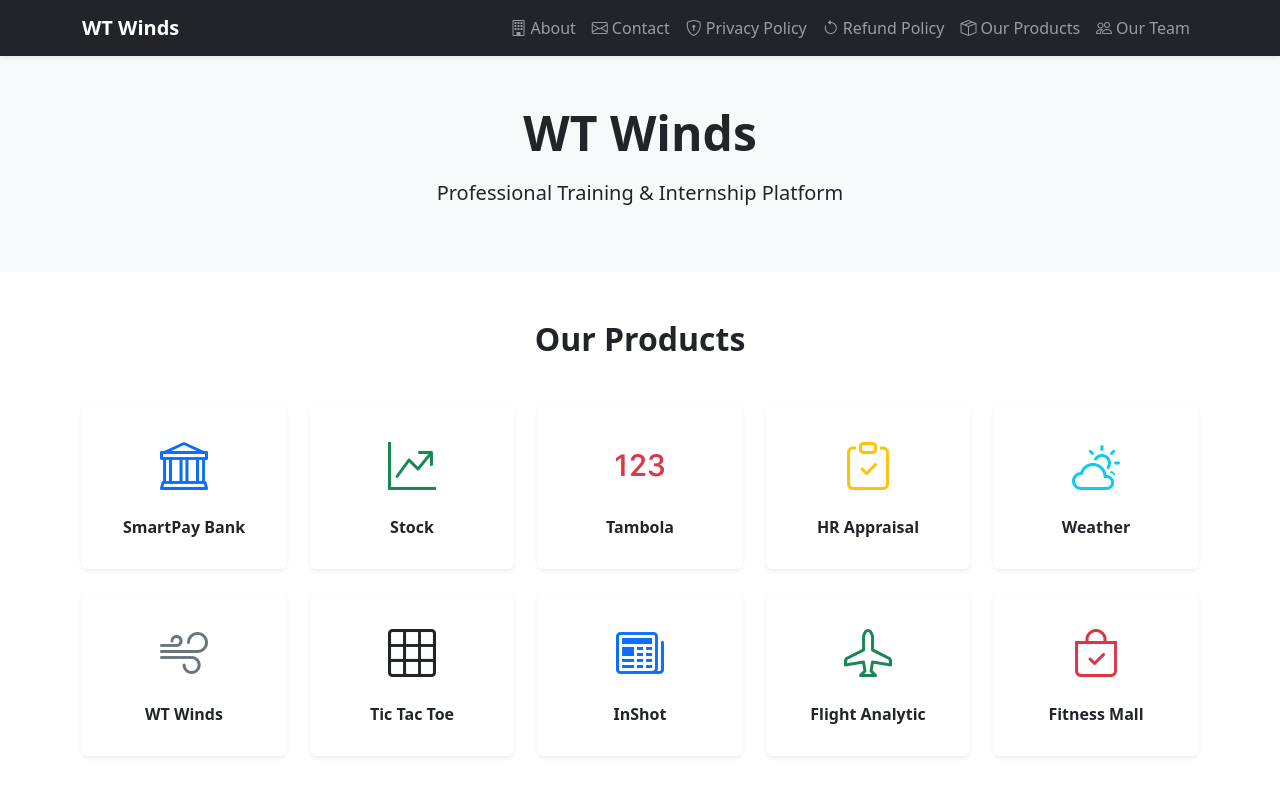
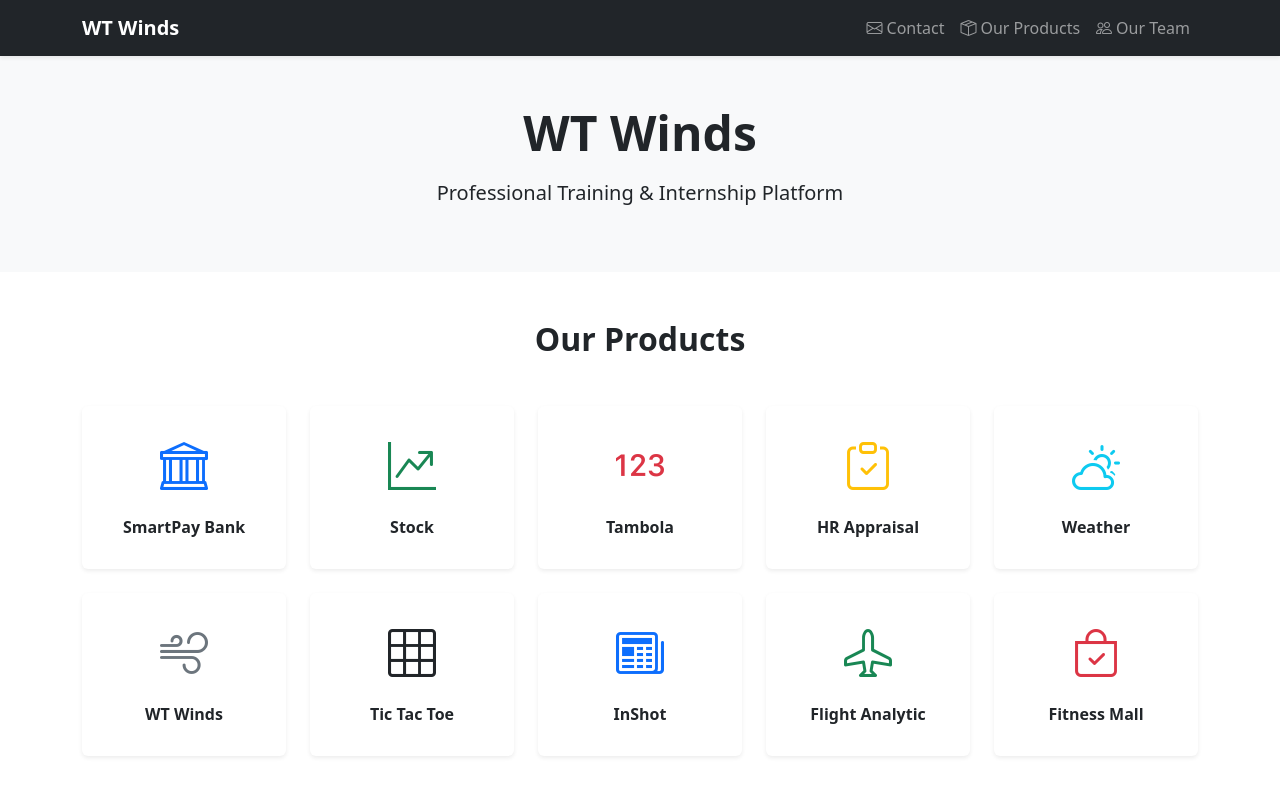
Before and after one commit to wtwinds/Wtwinds-website, a React (Create React App) app: page / in a window 1280 px wide. Shown: the top 796 px of the page. Built offline with nearby package versions, Linux system fonts and the light colour scheme.

Commit message:
navbar.js commit

```diff
--- a/src/components/Navbar.js
+++ b/src/components/Navbar.js
@@ -9,32 +9,10 @@ export default function Navbar() {
         </NavLink>
 
         <ul className="navbar-nav ms-auto">
-
-          <li className="nav-item">
-            <NavLink className="nav-link" to="/about">
-              <i className="bi bi-building me-1"></i>
-              About
-            </NavLink>
-          </li>
-
           <li className="nav-item">
             <NavLink className="nav-link" to="/contact">
               <i className="bi bi-envelope me-1"></i>
               Contact
-            </NavLink>
-          </li>
-
-          <li className="nav-item">
-            <NavLink className="nav-link" to="/privacy-policy">
-              <i className="bi bi-shield-lock me-1"></i>
-              Privacy Policy
-            </NavLink>
-          </li>
-
-          <li className="nav-item">
-            <NavLink className="nav-link" to="/refund-policy">
-              <i className="bi bi-arrow-counterclockwise me-1"></i>
-              Refund Policy
             </NavLink>
           </li>
 
@@ -57,3 +35,25 @@ export default function Navbar() {
     </nav>
   );
 }
+
+
+// <li className="nav-item">
+//             <NavLink className="nav-link" to="/about">
+//               <i className="bi bi-building me-1"></i>
+//               About
+//             </NavLink>
+//           </li>
+
+//           <li className="nav-item">
+//             <NavLink className="nav-link" to="/privacy-policy">
+//               <i className="bi bi-shield-lock me-1"></i>
+//               Privacy Policy
+//             </NavLink>
+//           </li>
+
+//           <li className="nav-item">
+//             <NavLink className="nav-link" to="/refund-policy">
+//               <i className="bi bi-arrow-counterclockwise me-1"></i>
+//               Refund Policy
+//             </NavLink>
+//            </li>
```
